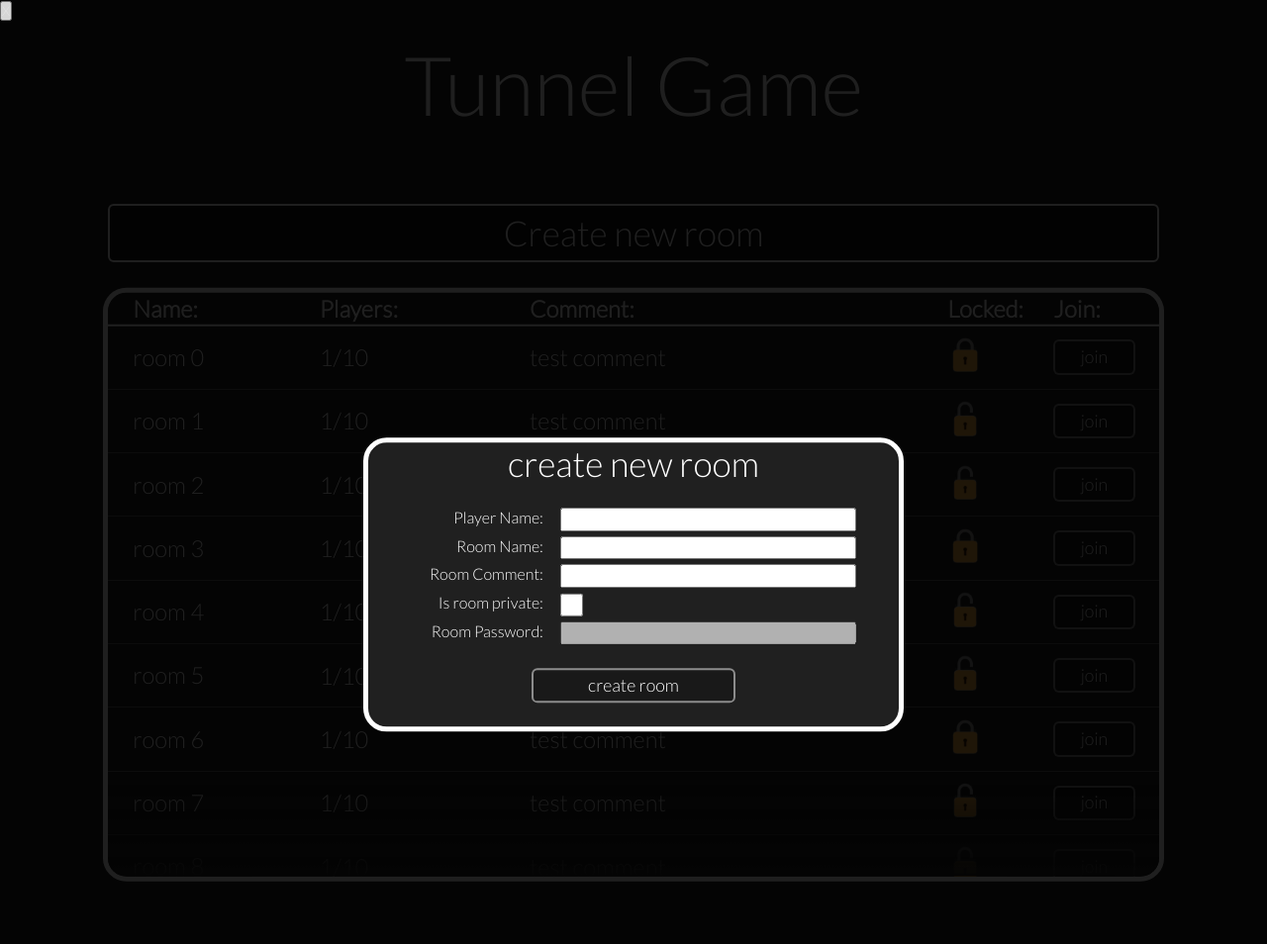
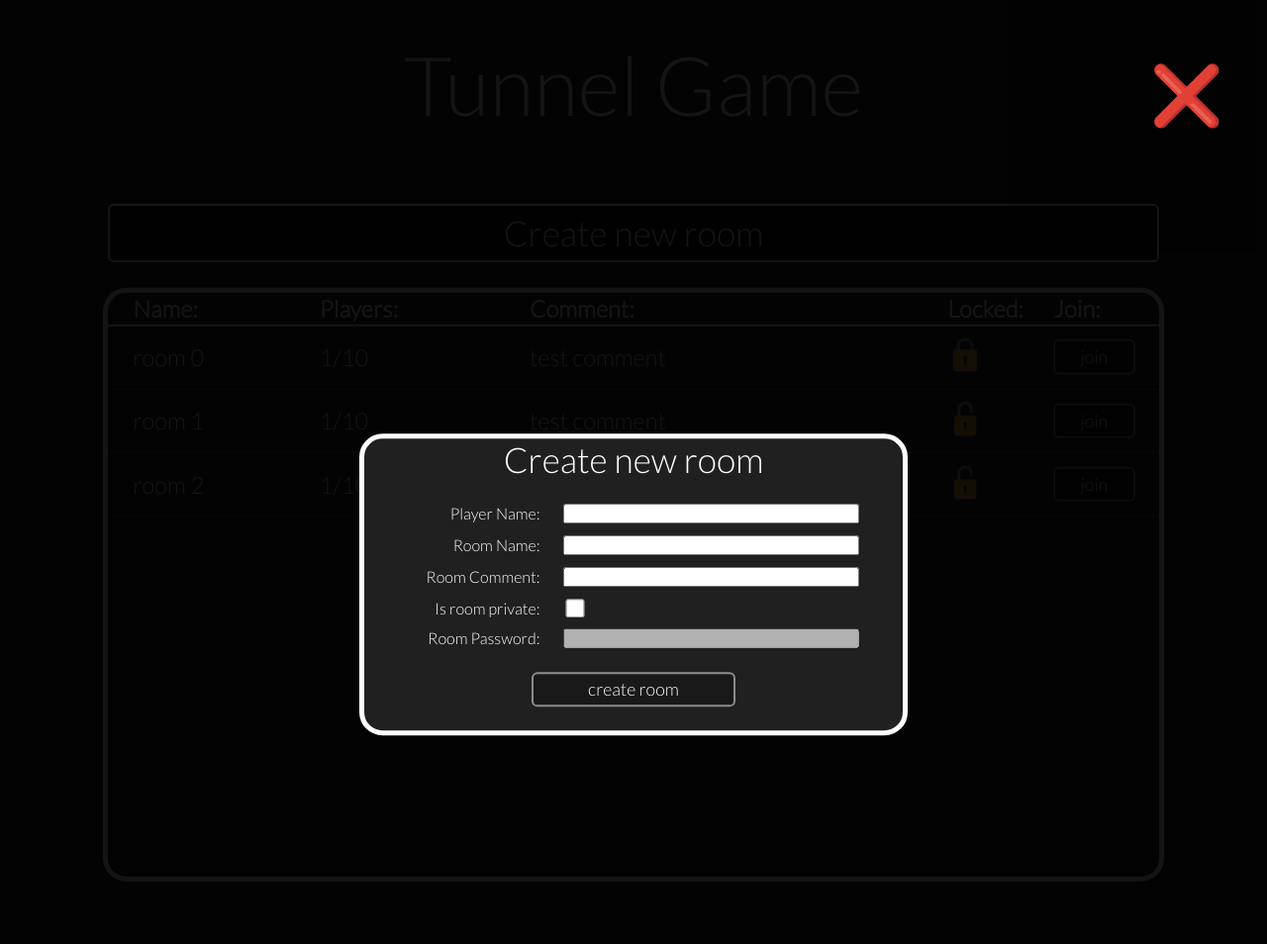
Before and after one commit to wojlin/MINESHAFT_GAME, a Flask app: page / in a window 1280 px wide, after a click on "Create new room". Shown: the top 954 px of the page at 99% size. Run offline with Flask 2, Linux system fonts and the light colour scheme.

Commit message:
ability to create or join game room

```diff
--- a/main.py
+++ b/main.py
@@ -42,7 +42,7 @@ class GameHandler(object):
         if self.config["development_stage"]:
             players: Dict[str, GameEngine.Player] = {}
 
-            for x in range(20):
+            for x in range(3):
                 room_id = str(uuid.uuid4())
                 self.rooms[room_id] = GameRoom(room_comment="test comment",
                                                room_name=f'room {x}',
@@ -61,6 +61,43 @@ class GameHandler(object):
                 print(self.games[game].info())
                 with open("path.txt", 'w') as file:
                     file.write(self.games[game].pathfinding_grid_info())
+
+    def room(self, data):
+        if "player_id" not in data:
+            return {"message_type": "error", "message": "player id not in request data"}
+
+        if "room_id" not in data:
+            return {"message_type": "error", "message": "room id not in request data"}
+
+        return render_template("room.html", room=self.rooms[data["room_id"]], player_id=data["room_id"])
+
+    def join_room(self, data):
+        if "player_name" not in data:
+            return {"message_type": "error", "message": "player name not in request data"}
+
+        if "room_id" not in data:
+            return {"message_type": "error", "message": "room id not in request data"}
+
+        if "room_password" not in data:
+            return {"message_type": "error", "message": "room password not in request data"}
+
+        room_id = data["room_id"]
+        room = self.rooms[room_id]
+
+        if room.locked:
+            if data["room_password"] != room.room_password:
+                return {"message_type": "error", "message": "invalid password!"}
+
+        player_id = str(uuid.uuid4())
+        room.add_player_to_room(player_id, data["player_name"])
+
+        return {"message_type": "status",
+                "message": "joined room!",
+                "data": {
+                    "room_id": room_id,
+                    "player_id": player_id
+                }
+                }
 
     def create_room(self, data):
         if "player_name" not in data:
@@ -104,6 +141,8 @@ class GameHandler(object):
     def add_endpoints(self):
         self.add_endpoint(endpoint='/', endpoint_name='index', handler=self.index)
         self.add_endpoint(endpoint='/create_room', endpoint_name='create room', handler=self.create_room)
+        self.add_endpoint(endpoint='/join_room', endpoint_name='join room', handler=self.join_room)
+        self.add_endpoint(endpoint='/room', endpoint_name='room', handler=self.room)
         self.add_endpoint(endpoint='/game', endpoint_name='game', handler=self.game)
         self.add_endpoint(endpoint='/game/end_turn', endpoint_name='end turn', handler=self.end_turn)
         self.add_endpoint(endpoint='/game/fetch_game_status', endpoint_name='fetch game status', handler=self.fetch_game_status)
--- a/static/css/index.css
+++ b/static/css/index.css
@@ -159,7 +159,7 @@ background: linear-gradient(transparent,  var( --background-panel));
 #opacity-div
 {
     background: black;
-    opacity:0.88;
+    opacity:0.92;
     position:absolute;
     left:0;
     right:0;
@@ -168,7 +168,7 @@ background: linear-gradient(transparent,  var( --background-panel));
     z-index:10;
 }
 
-#create_new_room_div
+#create_new_room_div, #join_room_div
 {
     position: absolute;
 	top: 50%;
@@ -184,18 +184,17 @@ background: linear-gradient(transparent,  var( --background-panel));
 	border-radius: 2vh;
 	z-index: 20;
 }
-#create_new_room_form {
+#create_new_room_form, #join_room_form {
 
 	display: grid;
 	grid-template-columns: 15vh 30vh;
-	grid-gap: 5px;
-	grid-template-rows: 2vh 2vh 2vh 2vh 2vh;
+	grid-gap: 1vh;
 }
 
-#create_new_room_form label       { text-align:right; }
-#create_new_room_form label:after { }
+#create_new_room_form label, #join_room_form label{ text-align:right; }
+#create_new_room_form label:after, #join_room_form label:after { }
 
-#create_new_room_form input
+#create_new_room_form input, #join_room_form input
 {
  width:25vh;
  float:left;
@@ -234,3 +233,24 @@ width:2vh !important;
 {
     visibility: hidden;
 }
+
+#hide_forms
+{
+    height:5vh;
+    width:5vh;
+    position:absolute;
+    right:5vh;
+    top:5vh;
+    background:none;
+    border:none;
+    color:white;
+    cursor:pointer;
+    font-size:5vh;
+    transition: all 0.2s;
+}
+
+#hide_forms:hover
+{
+    transform:scale(1.2);
+    opacity:0.7;
+}
--- a/static/js/game_rooms.js
+++ b/static/js/game_rooms.js
@@ -40,9 +40,23 @@ function create_new_room_handler(response)
     window.location.href = '/room?room_id='+response["data"]["room_id"]+"&player_id="+response["data"]["player_id"];
 }
 
+function join_room_handler(response)
+{
+    console.log(response)
+    window.location.href = '/room?room_id='+response["data"]["room_id"]+"&player_id="+response["data"]["player_id"];
+}
+
 
 function join_room()
 {
+    let player_name = document.getElementById("join-player").value;
+    let room_id = document.getElementById("join-id").value;
+    let room_password = document.getElementById("join-password").value;
+    let url = '/join_room';
+    url += "?player_name=" + player_name;
+    url += "&room_id=" + room_id;
+    url += "&room_password=" + room_password;
+    get_request(url, join_room_handler)
     console.log("joined room!");
 }
 
@@ -56,6 +70,20 @@ document.getElementById('create-private').onchange = function() {
 function show_join_room_form(room_id, isLocked)
 {
     console.log("showing 'join room' form...");
+    document.getElementById("join-password").value = "";
+    document.getElementById("join-id").value = "";
+    if(isLocked == "False")
+    {
+        document.getElementById("join-password").style.display = "none";
+        document.getElementById("join-password-label").style.display = "none";
+    }else
+    {
+        document.getElementById("join-password").style.display = "block";
+        document.getElementById("join-password-label").style.display = "block";
+    }
+    document.getElementById("join-id").value = room_id;
+
+    document.getElementById('create_new_room_div').style.visibility = 'hidden';
     document.getElementById('join_room_div').style.visibility = 'visible';
     document.getElementById('opacity-div').style.visibility = 'visible';
 }
--- a/templates/index.html
+++ b/templates/index.html
@@ -39,7 +39,7 @@
     </table>
 </div>
 <div id="create_new_room_div">
-    <p class="form-title">create new room</p>
+    <p class="form-title">Create new room</p>
     <div id="create_new_room_form">
         <label for="create-player">Player Name:</label>
         <input type="text" id="create-player" name="create-player" maxlength="15">
@@ -55,16 +55,17 @@
     <button class="submit-form" onclick="create_new_room();">create room</button>
 </div>
 <div id="join_room_div">
-    <p class="form-title">create new room</p>
+    <p class="form-title">Join room</p>
     <div id="join_room_form">
         <label for="join-player">Player Name:</label>
         <input type="text" id="join-player" name="join-player" maxlength="15">
-        <label for="join-password">Room Password:</label>
+        <label id="join-password-label" for="join-password">Room Password:</label>
         <input type="password" id="join-password" name="join-password" maxlength="30">
+        <input type="hidden" id="join-id" name="join-id" maxlength="30">
     </div>
-    <button class="submit-form" onclick="create_new_room();">create room</button>
+    <button class="submit-form" onclick="join_room();">join room</button>
 </div>
-<div id="opacity-div"><button id="hide_forms" onclick="hide_forms();">X</button></div>
+<div id="opacity-div"><button id="hide_forms" onclick="hide_forms();">❌</button></div>
 <script src="{{url_for('static', filename='js/game_rooms.js')}}"></script>
 </body>
 </html>
```
